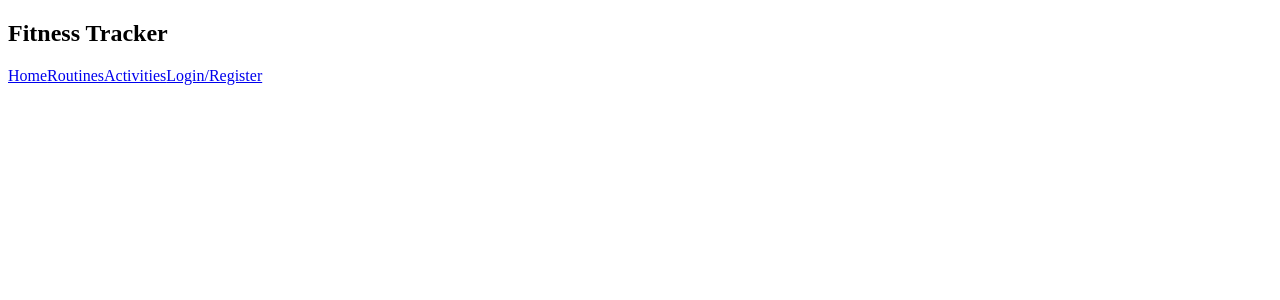
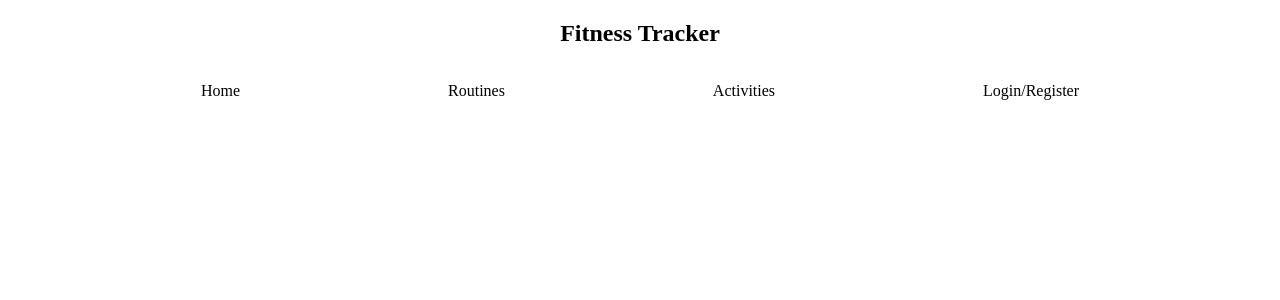
Before and after one commit to PrestonS95/FitnessTrackerFrontEnd, a React (Create React App) app: page / in a window 1280 px wide. Shown: the top 300 px of the page. Built offline with nearby package versions, Linux system fonts and the light colour scheme; no server answers.

Commit message:
some styling changes

```diff
--- a/public/style.css
+++ b/public/style.css
@@ -3,7 +3,67 @@
 
 }
 
+.title {
+    text-align: center;
+}
+
+.nav-links {
+    display:flex;
+    justify-content: space-evenly;
+    align-content: center;
+    align-self: center;
+}
+
+.home-link,
+.routines-link,
+.myroutines-link,
+.activites-link,
+.login-register-link {
+    padding: 10px;
+    margin: 5px;
+    text-decoration: none;
+    border-radius: 10px;
+    color: black;
+}
+
+#logout-button{
+    padding: 10px;
+    margin: 5px;
+    border-radius: 10px;
+    border: none;
+}
+
+.all-routines{
+    display: flex;
+    flex-direction: column;
+    padding: 10px;
+}
+
 .routines,
-.activities {
+.activities{
+    display: flex;
+    flex-direction: column;
+    flex: 1;
     border: solid black 2px;
+    padding: 5px;
+    margin: 10px;
 }
+
+.routine-activities{
+    display: flex;
+    flex-direction: column;
+    border: solid black 2px;
+    margin: 10px;
+}
+
+#edit-button,
+#delete-button,
+#add-activity-button {
+    display: flex;
+    flex-direction: row-reverse;
+}
+
+.login-form,
+.register-form{
+    text-align: center;
+}
--- a/src/components/Login.js
+++ b/src/components/Login.js
@@ -19,11 +19,11 @@ const Login = () => {
     const token = await loginPerson(username, password);
     console.log(token, 'login component')
     localStorage.setItem("token", token);
-    window.location.reload(true);
+    window.location.assign("/");
   };
 
   return (
-    <div>
+    <div className="login-form">
       <h2 className="form-title">Login</h2>
       <form onSubmit={handleSubmit} className="login-box">
         <label>Username:</label>
--- a/src/components/Logout.js
+++ b/src/components/Logout.js
@@ -3,7 +3,7 @@ import React from "react";
 const Logout = () => {
   async function logoutUser() {
     localStorage.removeItem("token");
-    window.location.reload(true);
+    window.location.assign("/");
   }
 
   return (
--- a/src/components/MyRoutines.js
+++ b/src/components/MyRoutines.js
@@ -55,7 +55,7 @@ const handleAdding = async (event) => {
   event.preventDefault();
   let routineId = event.target.className
   await AddActivityToRoutine(event, routineId);
-  // window.location.reload(true);
+  window.location.reload(true);
 };
 
   return (
@@ -86,28 +86,14 @@ const handleAdding = async (event) => {
             </button>
           </form>
         </div>
-        <div>
+        <div className="all-routines">
         {routine.map((routine, index) => {
           console.log(routine, 'routine in myRoutines')
             return (
                 <div className="routines" key={index}>
-                    <p>name: {routine.name}</p>
-                    <p>goal: {routine.goal}</p>
-                    <p>creator: {routine.creatorName}</p>
-                    <p>activities</p>
-                    {routine.activities.map((activity, index) => {
-                        return (
-                            <div key={index}>
-                                <p>name: {activity.name}</p>
-                                <p>description: {activity.description}</p>
-                                <p>count: {activity.count}</p>
-                                <p>duration: {activity.duration}</p>
-                            </div>
-                        )
-                    })}
-                  <div id='edit-button'>
-                     <button
-                      id="edit-routine-submit"
+                    <div id='edit-button'>
+                    <button
+                      id="edit-routine-button"
                       type="button"
                       onClick={() => {
                         setEditMode(true)
@@ -141,7 +127,7 @@ const handleAdding = async (event) => {
                         </div>
                     <div id='delete-button'>
                     <button
-                      id="delete-button"
+                      id="delete-routine-button"
                       onClick={async() => {
                         const token = localStorage.getItem("token");
                         await deleteRoutine(token, routine.id);
@@ -177,7 +163,6 @@ const handleAdding = async (event) => {
                             {activities.map((activity, idx) =>
                             <option value = {activity.id} key={idx}>{activity.name}</option>
                             )}
-
                             </select>
 
                             {activity === (activity !== 'any' && activity) &&
@@ -186,8 +171,6 @@ const handleAdding = async (event) => {
                                   <input id="count" placeholder="Count" />
                                   <input id="duration" placeholder="Duration" />
                                   <button type="Submit" onClick={() => {
-
-                                  // window.location.reload(true);
                                 }}>Add to Routine</button>
                                 </form>
                               </div>}
@@ -195,6 +178,20 @@ const handleAdding = async (event) => {
                         </div>)
                             : null}
                         </div>
+                    <p>name: {routine.name}</p>
+                    <p>goal: {routine.goal}</p>
+                    <p>creator: {routine.creatorName}</p>
+                    <p>activities</p>
+                     {routine.activities.map((activity, index) => {
+                        return (
+                            <div className="routine-activities" key={index}>
+                                <p>name: {activity.name}</p>
+                                <p>description: {activity.description}</p>
+                                <p>count: {activity.count}</p>
+                                <p>duration: {activity.duration}</p>
+                            </div>
+                        )
+                    })}
                     </div>
             )
         })}
--- a/src/components/Navbar.js
+++ b/src/components/Navbar.js
@@ -5,9 +5,9 @@ import { Logout } from "./";
 const Navbar = () => {
   return (
     <nav>
-      <h2 className="nav-title">Fitness Tracker</h2>
+      <div className="title"><h2 className="nav-title">Fitness Tracker</h2></div>
       <div className="nav-links">
-        <NavLink to="/" className="post-link">
+        <NavLink to="/" className="home-link">
           Home
         </NavLink>
         <NavLink to="/routines" className="routines-link">
--- a/src/components/Register.js
+++ b/src/components/Register.js
@@ -7,7 +7,7 @@ const userRegister = () => {
     registerPerson(event);
   }
   return (
-    <div>
+    <div className="register-form">
       <h2 className="form-title">Register</h2>
       <form className="register-box" onSubmit={handleSubmit}>
         <label>Username:</label>
--- a/src/components/Routines.js
+++ b/src/components/Routines.js
@@ -16,7 +16,7 @@ const Routines = () => {
 
 
     return(
-        <div>
+        <div className="all-routines">
             {routine.map((routine, index) => {
                 return (
                     <div className="routines" key={index}>
@@ -26,7 +26,7 @@ const Routines = () => {
                         <p>activities</p>
                         {routine.activities.map((activity, index) => {
                             return (
-                                <div key={index}>
+                                <div className="routine-activities" key={index}>
                                     <p>name: {activity.name}</p>
                                     <p>description: {activity.description}</p>
                                     <p>count: {activity.count}</p>
```
